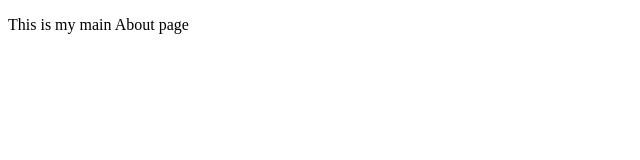
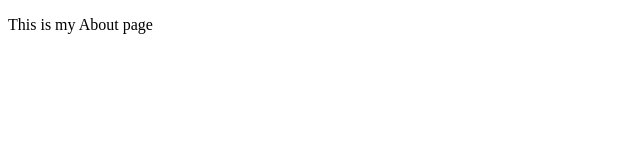
Before and after one commit to PsalmTheTechGuy/gitdemo, a plain HTML site: page about.html in a window 1280 px wide. Shown: the full height of the page, 0-640 px from the left. Drawn offline with Linux system fonts and the light colour scheme.

Commit message:
Revert "I modified about and contact pages"
This reverts commit 31d26cad13ba68919fe2d19c1b2c1d442d56fde7.

```diff
--- a/about.html
+++ b/about.html
@@ -5,6 +5,6 @@
 	<title>Document</title>
 </head>
 <body>
-	<p>This is my main About page</p>
+	<p>This is my About page</p>
 </body>
 </html>
```
Also changed, not shown: contact.html (+1 -1 lines).
